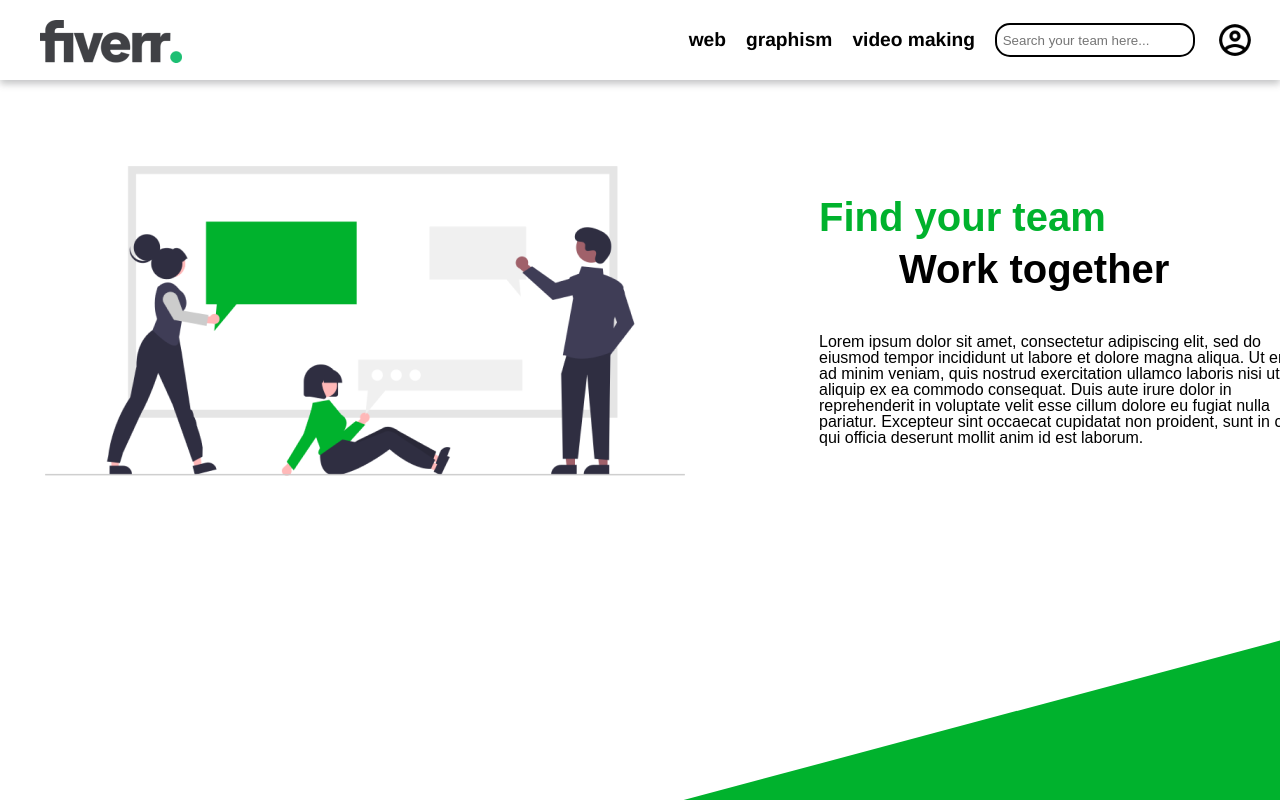
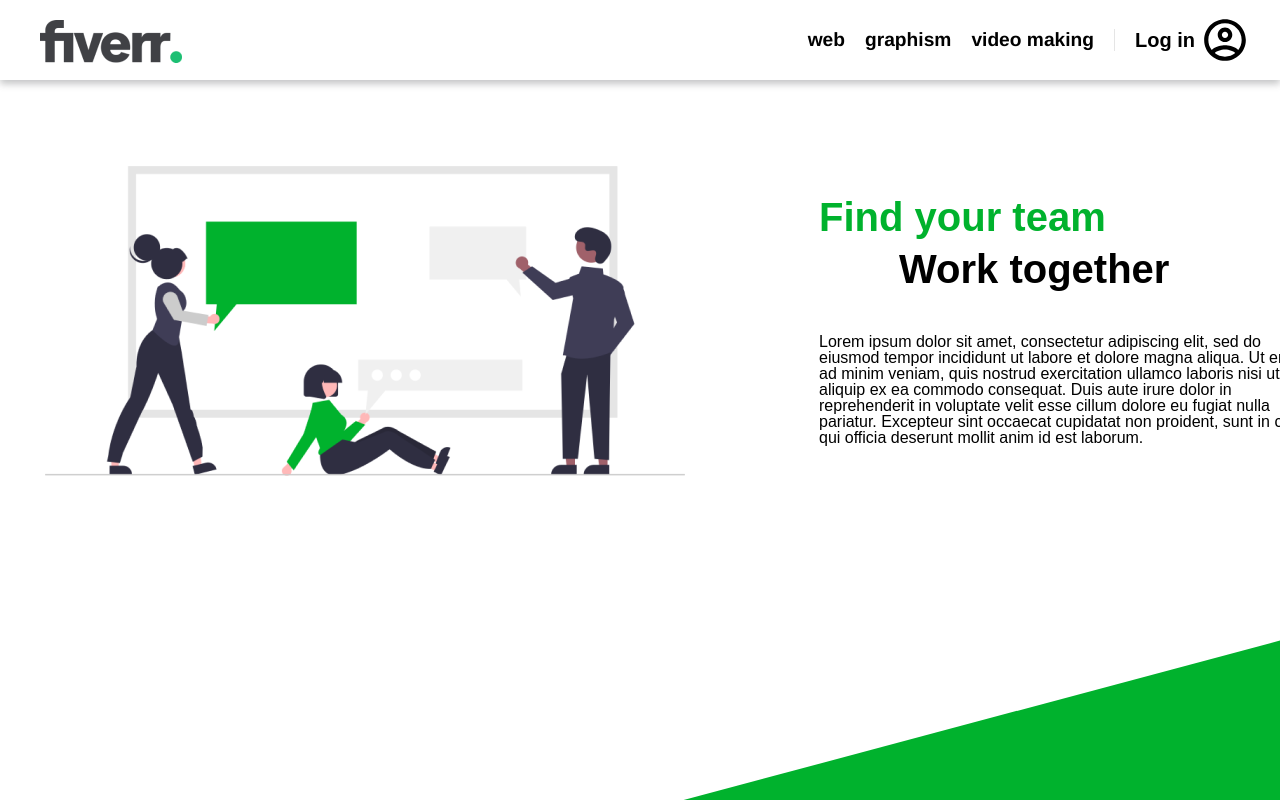
Before and after one commit to bdtkevin/hackathon-fiverr, a React (Create React App) app in the folder frontend/: page /landingclient in a window 1280 px wide. Shown: the top 800 px of the page. Built offline with nearby package versions, Linux system fonts and the light colour scheme.

Commit message:
add profil link HeaderS

```diff
--- a/frontend/src/App.jsx
+++ b/frontend/src/App.jsx
@@ -32,7 +32,7 @@ export default function App() {
           <Route path="/webfree" component={WebFree} />
           <Route path="/graphismfree" component={GraphismFree} />
           <Route path="/videomakingfree" component={VideoMakingFree} />
-          <Route path="/profil" component={Profil} />
+          <Route path="/profil/:typeUser" component={Profil} />
         </Switch>
       </User.Provider>
     </div>
--- a/frontend/src/components/Auth/Signin.jsx
+++ b/frontend/src/components/Auth/Signin.jsx
@@ -40,72 +40,74 @@ export default function Signup({ setDisplayModal, setModalContent }) {
 
   return (
     <>
-      <div className='modal-scroll'>
+      <div className="modal-scroll">
         <h1>Sign in</h1>
         <form onSubmit={handleSubmit}>
-          <div className='input-login'>
+          <div className="input-login">
             <input
-              type='email'
-              className='input-form email'
-              name='email'
-              placeholder='Enter your email'
+              type="email"
+              className="input-form email"
+              name="email"
+              placeholder="Enter your email"
               value={formSignin.email}
               onChange={handleInput}
             />
             <input
-              type='password'
-              className='input-form password'
-              name='password'
-              placeholder='Enter your password'
+              type="password"
+              className="input-form password"
+              name="password"
+              placeholder="Enter your password"
               value={formSignin.password}
               onChange={handleInput}
             />
           </div>
-          <div className='input-infos'>
+          <div className="input-infos">
             <input
-              type='text'
-              className='input-form pseudo'
-              name='display_name'
-              placeholder='Pseudo'
+              type="text"
+              className="input-form pseudo"
+              name="display_name"
+              placeholder="Pseudo"
               value={formSignin.display_name}
               onChange={handleInput}
             />
             <input
-              type='text'
-              className='input-form firstname'
-              name='firstname'
-              placeholder='Firstname'
+              type="text"
+              className="input-form firstname"
+              name="firstname"
+              placeholder="Firstname"
               value={formSignin.firstname}
               onChange={handleInput}
             />
             <input
-              type='text'
-              className='input-form lastname'
-              name='lastname'
-              placeholder='Lastname'
+              type="text"
+              className="input-form lastname"
+              name="lastname"
+              placeholder="Lastname"
               value={formSignin.lastname}
               onChange={handleInput}
             />
             <input
-              type='date'
-              className='input-form brithday'
-              name='birthday'
-              placeholder='Enter your birthday'
+              type="date"
+              className="input-form brithday"
+              name="birthday"
+              placeholder="Enter your birthday"
               value={formSignin.birthday}
               onChange={handleInput}
             />
           </div>
-          {error && <p className='txt-error'>Please fill all fields</p>}
-          <button type='submit' className='btn'>
-            <p className='btn-text'>Continue</p>
+          {error && (
+            <p className="txt-error">Error while creating the account</p>
+          )}
+          <button type="submit" className="btn">
+            <p className="btn-text">Continue</p>
           </button>
         </form>
       </div>
       <footer>
         <p>Already a member ?</p>
         <button
-          type='button'
-          className='btn-footer'
+          type="button"
+          className="btn-footer"
           onClick={() => {
             setModalContent('login');
           }}
--- a/frontend/src/components/HeaderClient/index.jsx
+++ b/frontend/src/components/HeaderClient/index.jsx
@@ -1,10 +1,13 @@
-import { useState } from 'react';
-import { NavLink, Link } from 'react-router-dom';
+import { useState, useContext } from 'react';
+import { NavLink, Link, useHistory } from 'react-router-dom';
+import User from '../../contexts/User';
 import Auth from '../Auth';
 import './style.scss';
 
 export default function HeaderClient() {
+  const history = useHistory();
   const [displayModal, setDisplayModal] = useState(false);
+  const { user } = useContext(User);
 
   return (
     <>
@@ -31,22 +34,21 @@ export default function HeaderClient() {
               </NavLink>
             </li>
           </ul>
-          <input
-            type="text"
-            className="searchBar"
-            placeholder=" Search your team here..."
-          />
           <button
-            className="btn-auth"
+            className={`btn-auth ${!user ? 'logout' : 'login'}`}
             onClick={() => {
-              setDisplayModal(true);
+              if (!user) {
+                setDisplayModal(true);
+              } else {
+                history.push('/profil/client');
+              }
             }}
           >
-            <img
-              src="/img/logo/login.svg"
-              alt="userlogo"
-              className="userLogo"
-            />
+            <p className="pseudo">{!user ? 'Log in' : user.display_name}</p>
+            <svg className="userLogo" viewBox="0 0 24 24">
+              <path d="M0 0h24v24H0V0z" fill="none" />
+              <path d="M12 2C6.48 2 2 6.48 2 12s4.48 10 10 10 10-4.48 10-10S17.52 2 12 2zM7.07 18.28c.43-.9 3.05-1.78 4.93-1.78s4.51.88 4.93 1.78C15.57 19.36 13.86 20 12 20s-3.57-.64-4.93-1.72zm11.29-1.45c-1.43-1.74-4.9-2.33-6.36-2.33s-4.93.59-6.36 2.33C4.62 15.49 4 13.82 4 12c0-4.41 3.59-8 8-8s8 3.59 8 8c0 1.82-.62 3.49-1.64 4.83zM12 6c-1.94 0-3.5 1.56-3.5 3.5S10.06 13 12 13s3.5-1.56 3.5-3.5S13.94 6 12 6zm0 5c-.83 0-1.5-.67-1.5-1.5S11.17 8 12 8s1.5.67 1.5 1.5S12.83 11 12 11z" />
+            </svg>
           </button>
         </div>
       </header>
--- a/frontend/src/components/HeaderClient/style.scss
+++ b/frontend/src/components/HeaderClient/style.scss
@@ -15,47 +15,75 @@
   .logo {
     margin-left: 20px;
   }
+
   .container {
     display: flex;
     align-items: center;
+
     .team {
       display: flex;
       align-items: center;
+      border-right: 1px solid #e5e5e5;
+      margin-right: 10px;
+
       li {
         padding-right: 20px;
+
         :hover {
           color: #00b22d;
         }
+
         a {
           text-decoration: none;
           color: black;
         }
       }
     }
-    .searchBar {
-      width: 200px;
-      border-radius: 15px;
-      border: black 2px solid;
-      outline: none;
-      margin-right: 15px;
-      height: 34px;
-    }
 
     .btn-auth {
+      display: flex;
+      align-items: center;
+      justify-content: center;
+      height: 50px;
+      border-radius: 4px;
+      padding: 0 10px;
+      border: none;
       background-color: transparent;
-      border: none;
-      width: 50px;
-      height: 50px;
       cursor: pointer;
+
+      &:hover {
+        .userLogo,
+        .pseudo {
+          fill: #00b22d;
+          color: #00b22d;
+        }
+      }
+
+      &.login {
+        .pseudo {
+          color: #00b22d;
+        }
+
+        .userLogo {
+          fill: #00b22d;
+        }
+      }
+
+      .pseudo {
+        font-size: 20px;
+        font-weight: 600;
+      }
+
+      .userLogo {
+        width: 50px;
+        height: 50px;
+        fill: #000;
+        margin-left: 5px;
+      }
 
       &:active {
         transform: translate(1px, 1px);
       }
-
-      .userLogo {
-        width: 100%;
-        height: 100%;
-      }
     }
   }
 }
--- a/frontend/src/components/HeaderFree/index.jsx
+++ b/frontend/src/components/HeaderFree/index.jsx
@@ -1,10 +1,13 @@
-import { useState } from 'react';
-import { NavLink, Link } from 'react-router-dom';
+import { useContext, useState } from 'react';
+import { NavLink, Link, useHistory } from 'react-router-dom';
+import User from '../../contexts/User';
 import Auth from '../Auth';
 import './style.scss';
 
 export default function HeaderFree() {
+  const history = useHistory();
   const [displayModal, setDisplayModal] = useState(false);
+  const { user } = useContext(User);
 
   return (
     <>
@@ -26,22 +29,21 @@ export default function HeaderFree() {
               </NavLink>
             </li>
           </ul>
-          <input
-            type="text"
-            className="searchBar"
-            placeholder=" Search your team here..."
-          />
           <button
-            className="btn-auth"
+            className={`btn-auth ${!user ? 'logout' : 'login'}`}
             onClick={() => {
-              setDisplayModal(true);
+              if (!user) {
+                setDisplayModal(true);
+              } else {
+                history.push('/profil/freelance');
+              }
             }}
           >
-            <img
-              src="/img/logo/login.svg"
-              alt="userlogo"
-              className="userLogo"
-            />
+            <p className="pseudo">{!user ? 'Log in' : user.display_name}</p>
+            <svg className="userLogo" viewBox="0 0 24 24">
+              <path d="M0 0h24v24H0V0z" fill="none" />
+              <path d="M12 2C6.48 2 2 6.48 2 12s4.48 10 10 10 10-4.48 10-10S17.52 2 12 2zM7.07 18.28c.43-.9 3.05-1.78 4.93-1.78s4.51.88 4.93 1.78C15.57 19.36 13.86 20 12 20s-3.57-.64-4.93-1.72zm11.29-1.45c-1.43-1.74-4.9-2.33-6.36-2.33s-4.93.59-6.36 2.33C4.62 15.49 4 13.82 4 12c0-4.41 3.59-8 8-8s8 3.59 8 8c0 1.82-.62 3.49-1.64 4.83zM12 6c-1.94 0-3.5 1.56-3.5 3.5S10.06 13 12 13s3.5-1.56 3.5-3.5S13.94 6 12 6zm0 5c-.83 0-1.5-.67-1.5-1.5S11.17 8 12 8s1.5.67 1.5 1.5S12.83 11 12 11z" />
+            </svg>
           </button>
         </div>
       </header>
--- a/frontend/src/components/HeaderFree/style.scss
+++ b/frontend/src/components/HeaderFree/style.scss
@@ -15,47 +15,75 @@
   .logo {
     margin-left: 20px;
   }
+
   .container {
     display: flex;
     align-items: center;
+
     .team {
       display: flex;
       align-items: center;
+      border-right: 1px solid #e5e5e5;
+      margin-right: 10px;
+
       li {
         padding-right: 20px;
+
         :hover {
           color: #00b22d;
         }
+
         a {
           text-decoration: none;
           color: black;
         }
       }
     }
-    .searchBar {
-      width: 200px;
-      border-radius: 15px;
-      border: black 2px solid;
-      outline: none;
-      margin-right: 15px;
-      height: 34px;
-    }
 
     .btn-auth {
+      display: flex;
+      align-items: center;
+      justify-content: center;
+      height: 50px;
+      border-radius: 4px;
+      padding: 0 10px;
+      border: none;
       background-color: transparent;
-      border: none;
-      width: 50px;
-      height: 50px;
       cursor: pointer;
+
+      &:hover {
+        .userLogo,
+        .pseudo {
+          fill: #00b22d;
+          color: #00b22d;
+        }
+      }
+
+      &.login {
+        .pseudo {
+          color: #00b22d;
+        }
+
+        .userLogo {
+          fill: #00b22d;
+        }
+      }
+
+      .pseudo {
+        font-size: 20px;
+        font-weight: 600;
+      }
+
+      .userLogo {
+        width: 50px;
+        height: 50px;
+        fill: #000;
+        margin-left: 5px;
+      }
 
       &:active {
         transform: translate(1px, 1px);
       }
-
-      .userLogo {
-        width: 100%;
-        height: 100%;
-      }
     }
   }
 }
--- a/frontend/src/components/Profil/index.jsx
+++ b/frontend/src/components/Profil/index.jsx
@@ -1,9 +1,20 @@
+import { useContext } from 'react';
+import { useParams } from 'react-router-dom';
+import User from '../../contexts/User';
+import HeaderClient from '../HeaderClient';
+import HeaderFree from '../HeaderFree';
 import './style.scss';
 
 export default function Profil() {
+  const { typeUser } = useParams();
+  const { user, setUser } = useContext(User);
+
   return (
-    <div className="Profil">
-      <p>profil</p>
-    </div>
+    <>
+      {typeUser === 'client' ? <HeaderClient /> : <HeaderFree />}
+      <div className="Profil">
+        <p>profil</p>
+      </div>
+    </>
   );
 }
```
